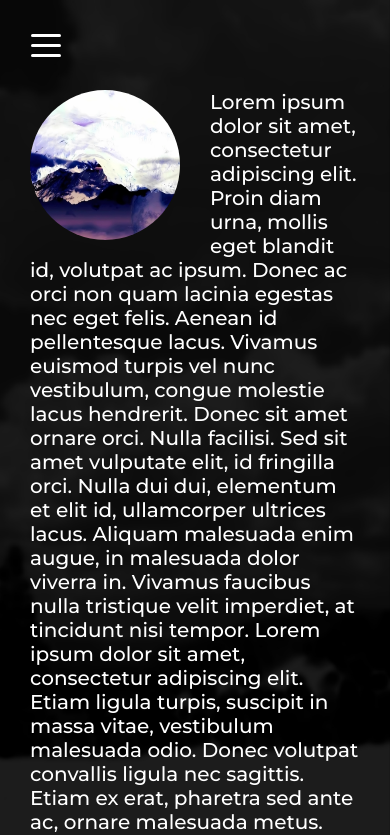
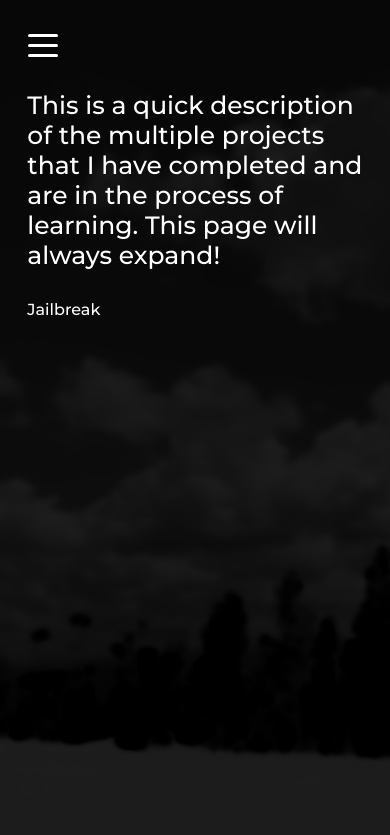
Before and after one commit to denialpan/portfolio-old-1, a React (Create React App) app: page /#/projects in a window 390 px wide. Before the commit this address led to /#/about. Shown: the top 835 px of the page. Built offline with nearby package versions, Linux system fonts and the light colour scheme.

Commit message:
minor changes to desktop navigation

```diff
--- a/src/App.css
+++ b/src/App.css
@@ -3,8 +3,6 @@ html {
     font-family: 'Montserrat', sans-serif;
     color: white;
     background-color: #000000;
-
-
 }
 
 .backgroundImage {
@@ -13,7 +11,6 @@ html {
     background-repeat: no-repeat;
     background-attachment: fixed;
     background-size: cover;
-    background-position: center;
 
     -webkit-background-size: cover;
     -moz-background-size: cover;
--- a/src/components/Navigation.scss
+++ b/src/components/Navigation.scss
@@ -1,5 +1,5 @@
 .mobile-nav {
-    padding-left: 30px;
+    padding-left: 7%;
     margin-bottom: 30px;
 }
 
--- a/src/pages/About.js
+++ b/src/pages/About.js
@@ -19,17 +19,19 @@ function About() {
 
             <div className='desktop-menu'>
 
-                <p>
 
-                    <span><Link to="/">Home</Link></span>
-                    <span><Link to="/about">About</Link></span>
-                    <span><Link to="/projects">Projects</Link></span>
-                    <span><Link to="/blog">Blog</Link></span>
-                </p>
+
+                <span><Link to="/">Home</Link></span>
+                <span><Link to="/about">About</Link></span>
+                <span><Link to="/projects">Projects</Link></span>
+                <span><Link to="/blog">Blog</Link></span>
+
+
+                <hr class="solid"/>
 
             </div>
 
-            <div><img className="pfp" src={pfp} alt="pfp" /></div>
+            <img className="pfp" src={pfp} alt="pfp" />
 
             <div className="about-description">
                 <p> Lorem ipsum dolor sit amet, consectetur adipiscing elit. Proin diam urna, mollis eget blandit id, volutpat ac ipsum. Donec ac orci non quam lacinia egestas nec eget felis. Aenean id pellentesque lacus. Vivamus euismod turpis vel nunc vestibulum, congue molestie lacus hendrerit. Donec sit amet ornare orci. Nulla facilisi. Sed sit amet vulputate elit, id fringilla orci. Nulla dui dui, elementum et elit id, ullamcorper ultrices lacus. Aliquam malesuada enim augue, in malesuada dolor viverra in. Vivamus faucibus nulla tristique velit imperdiet, at tincidunt nisi tempor. Lorem ipsum dolor sit amet, consectetur adipiscing elit. Etiam ligula turpis, suscipit in massa vitae, vestibulum malesuada odio. Donec volutpat convallis ligula nec sagittis. Etiam ex erat, pharetra sed ante ac, ornare malesuada metus. Suspendisse sit amet feugiat tortor.  </p>
--- a/src/pages/About.scss
+++ b/src/pages/About.scss
@@ -9,17 +9,17 @@ img {
     left: 20%;
     right: 20%;
     top: 15%;
+
 }
 
 .about-description {
 
     opacity: 1;
-    font-size: 20px;
-    animation: fadeInUp 0.7s;
+    font-size: 25px;
     text-align: left;
     word-wrap: break-word;
     white-space: pre-line;
-    margin-left: 0px;
+    margin-left: 350px;
 
 }
 
@@ -31,7 +31,7 @@ img {
     float: left;
     display: block;
     border-radius: 50%;
-    margin-inline: 50px;
+    margin-left: 45px;
 }
 
 .mobile-menu {
@@ -40,6 +40,33 @@ img {
 
 .desktop-menu {
     display: block;
+    margin-bottom: 30px;
+}
+
+hr.solid {
+    width: 100%;
+    border: 0;
+    margin-block: 30px;
+    margin-left: 0;
+    height: 2px;
+    background-image: linear-gradient(to right, rgba(0, 0, 0, 0) 0%, rgba(255, 255, 255, 0.75) 10%, rgba(255, 255, 255, 0.75) 90%, rgba(0, 0, 0, 0) 100%);
+    animation: expandDivider 1.4s ease, dividerFade 2.8s ease;
+}
+
+@keyframes expandDivider {
+    from {
+        width: 0px;
+    } to {
+        width: 100%;
+    }
+}
+
+@keyframes dividerFade {
+    from {
+        opacity: 0;
+    } to {
+        opacity: 1;
+    }
 }
 
 // mobile devices USE (pointer:none), (pointer:coarse) when finished
@@ -56,14 +83,15 @@ img {
     }
 
     .pfp {
+        float: none;
+        margin: auto;
+        margin-bottom: 30px;
         opacity: 0;
-        height: 150px;
-        width: 150px;
-        float: left;
+        max-width: 75%;
+        height: auto;
+        width: auto\15;
         display: block;
         border-radius: 50%;
-        margin-inline: 30px;
-        margin-bottom: px;
 
     }
 
@@ -78,4 +106,12 @@ img {
         display: none;
     }
 
+    .about-description {
+        margin-left: 0px;
+    }
+
+    p {
+        padding-inline: 7%;
+    }
+
 }
--- a/src/pages/Home.scss
+++ b/src/pages/Home.scss
@@ -76,6 +76,11 @@ li {
         text-align: center;
         line-height: 2;
     }
+
+    p {
+        padding-inline: 7%;
+    }
+
 }
 
 
--- a/src/pages/Projects.js
+++ b/src/pages/Projects.js
@@ -16,20 +16,20 @@ function Projects() {
 
             <div className='desktop-menu'>
 
-                <p>
 
-                    <span><Link to="/">Home</Link></span>
-                    <span><Link to="/about">About</Link></span>
-                    <span><Link to="/projects">Projects</Link></span>
-                    <span><Link to="/blog">Blog</Link></span>
-                </p>
+                <span><Link to="/">Home</Link></span>
+                <span><Link to="/about">About</Link></span>
+                <span><Link to="/projects">Projects</Link></span>
+                <span><Link to="/blog">Blog</Link></span>
+
+                <hr class="solid"/>
 
             </div>
 
             <div className='projects-quick-description'>
 
                 <p>
-                    OSHOS
+                    This is a quick description of the multiple projects that I have completed and are in the process of learning. This page will always expand!
                 </p>
 
             </div>
--- a/src/pages/Projects.scss
+++ b/src/pages/Projects.scss
@@ -1,7 +1,3 @@
-.navigation {
-    margin-bottom: 50px;
-}
-
 .projects-container {
 
     position: absolute;
@@ -12,12 +8,13 @@
 }
 
 .projects-quick-description {
-    font-size: 20px;
+    font-size: 25px;
+    margin-left: 15px;
 }
 
 .projects-sidebar {
 
-    float: left;
+    margin-left: 15px;
 
 }
 
@@ -28,4 +25,14 @@
         width: 100%;
 
     }
+
+    .projects-quick-description {
+        margin: 0;
+    }
+
+    .projects-sidebar {
+
+        margin-left: 0;
+
+    }
 }
```
